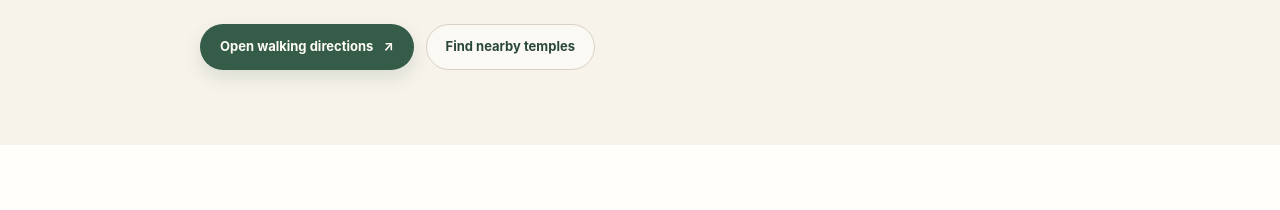
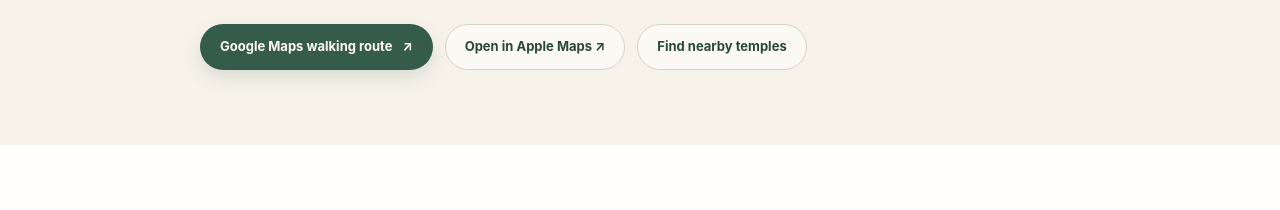
Before and after one commit to MYG-1107/Tiruvanamalai, a plain HTML site: page girivalam.html in a window 1280 px wide. Shown: the part 320-530 px from the top of the page. Drawn offline with nearby package versions, Linux system fonts and the light colour scheme.

Commit message:
Add Apple Maps and multi-stop Google Girivalam directions

```diff
--- a/girivalam.html
+++ b/girivalam.html
@@ -26,7 +26,7 @@
         <p class="eyebrow">GIRI PRADAKSHINA · ARUNACHALA</p>
         <h1>Walk around the sacred hill.</h1>
         <p>Girivalam is a devotional walk around Arunachala, traditionally completed clockwise with the hill on your right. The public road around the hill is approximately 14 km.</p>
-        <div class="hero-actions"><a class="button button-primary" href="https://www.google.com/maps/dir/?api=1&origin=Arunachaleswarar+Temple%2C+Tiruvannamalai&destination=Arunachaleswarar+Temple%2C+Tiruvannamalai&travelmode=walking" target="_blank" rel="noopener noreferrer">Open walking directions <span aria-hidden="true">↗</span></a><a class="button button-quiet" href="./index.html#temple-guide">Find nearby temples</a></div>
+        <div class="hero-actions"><a class="button button-primary" href="https://www.google.com/maps/dir/?api=1&origin=Arunachaleswarar+Temple%2C+Tiruvannamalai&destination=Arunachaleswarar+Temple%2C+Tiruvannamalai&waypoints=Indra+Lingam%2C+Tiruvannamalai%7CAgni+Lingam%2C+Tiruvannamalai%7CYama+Lingam%2C+Tiruvannamalai%7CNiruthi+Lingam%2C+Tiruvannamalai%7CVaruna+Lingam%2C+Tiruvannamalai%7CAdi+Annamalaiyar+Temple%2C+Tiruvannamalai%7CVayu+Lingam%2C+Tiruvannamalai%7CKubera+Lingam%2C+Tiruvannamalai%7CEsanya+Lingam%2C+Tiruvannamalai&travelmode=walking" target="_blank" rel="noopener noreferrer">Google Maps walking route <span aria-hidden="true">↗</span></a><a class="button button-quiet" href="https://maps.apple.com/?q=Girivalam+Path%2C+Arunachala%2C+Tiruvannamalai" target="_blank" rel="noopener noreferrer">Open in Apple Maps ↗</a><a class="button button-quiet" href="./index.html#temple-guide">Find nearby temples</a></div>
       </div>
     </section>
 
```
